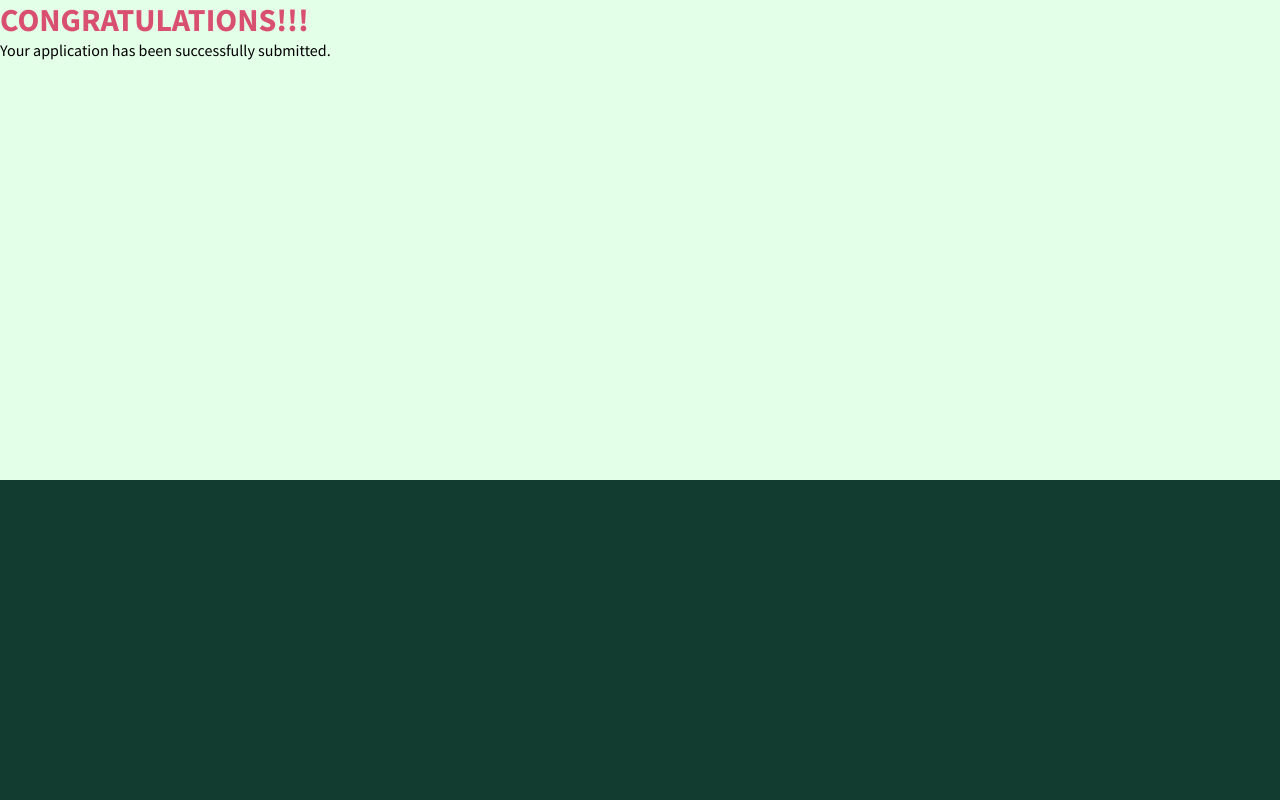
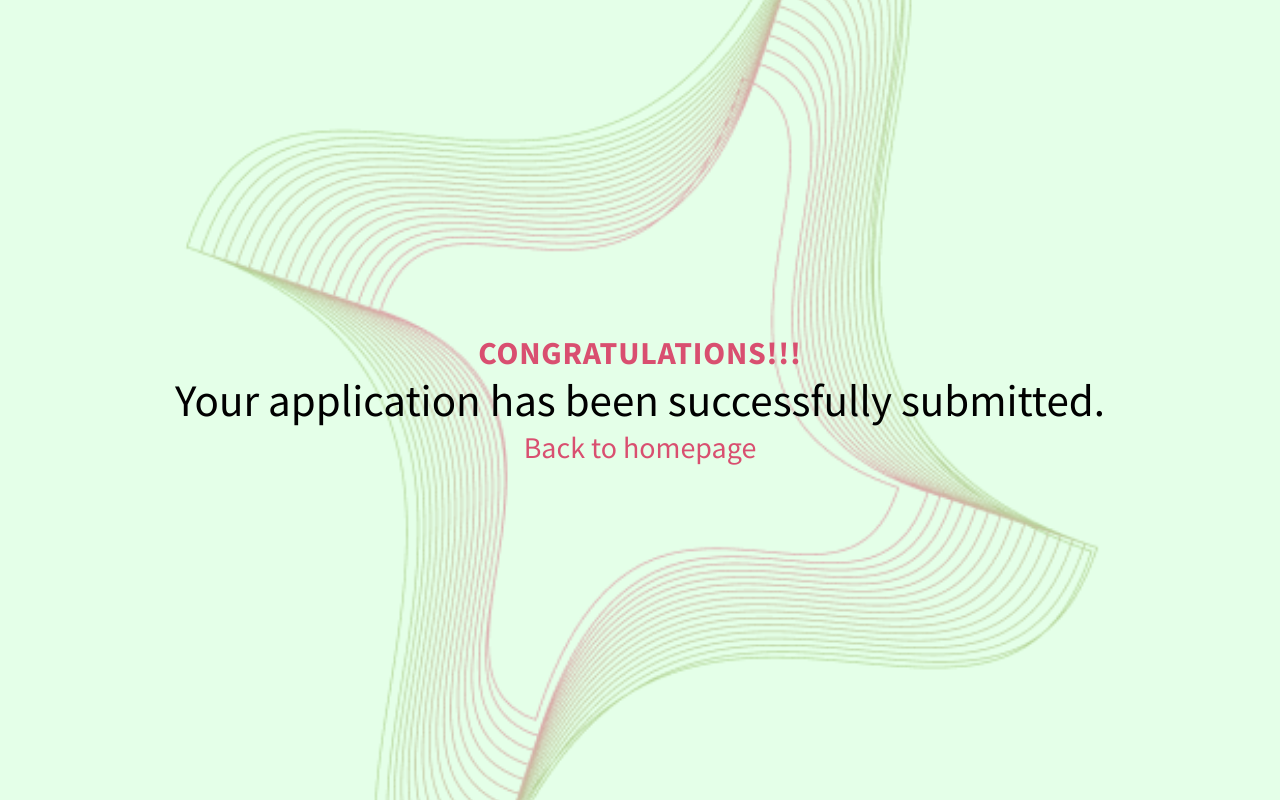
Before and after one commit to Mentor-Ntech/DLT-Website, a React (Create React App) app: page /congrat in a window 1280 px wide. Built offline with nearby package versions, Linux system fonts and the light colour scheme; no server answers.

Commit message:
congrats page navigation

```diff
--- a/src/pages/Congrat/Congrat.jsx
+++ b/src/pages/Congrat/Congrat.jsx
@@ -1,12 +1,13 @@
-import './Congrat.scss';
+import "./Congrat.scss";
 
 const Congrat = () => {
   return (
-    <div className='sectionCongrat'>
-      <h1>CONGRATULATIONS!!!</h1>
+    <div className="sectionCongrat">
+      <h2>CONGRATULATIONS!!!</h2>
       <p>Your application has been successfully submitted.</p>
+      <a href="/">Back to homepage</a>
     </div>
-  )
-}
+  );
+};
 
-export default Congrat
+export default Congrat;
--- a/src/pages/Congrat/Congrat.scss
+++ b/src/pages/Congrat/Congrat.scss
@@ -1,10 +1,25 @@
 .sectionCongrat {
-    background-color: #E4FFE8;
-    width: 100%;
-    height: 60vh;
+  background-image: url(../../assets/hero.png);
+  background-position: center;
+  background-repeat: no-repeat;
+  background-size: cover;
+  background-color: #e4ffe8;
+  display: flex;
+  flex-direction: column;
+  justify-content: center;
+  align-items: center;
+  text-align: center;
+  width: 100%;
+  height: 100vh;
+  font-size: 45px;
 
+  h2 {
+    color: var(--honey-color);
+  }
 
-    h1 {
-        color: var(--honey-color);
-    }
+  a {
+    text-decoration: none;
+    color: var(--honey-color);
+    font-size: 30px;
+  }
 }
--- a/src/pages/JoinUs/JoinUs.jsx
+++ b/src/pages/JoinUs/JoinUs.jsx
@@ -3,6 +3,8 @@ import * as yup from "yup";
 import { useForm } from "react-hook-form";
 import { yupResolver } from "@hookform/resolvers/yup";
 import { useState } from "react";
+import Congrat from "../Congrat/Congrat";
+import { Navigate } from "react-router-dom";
 
 import { client } from "../../client";
 
@@ -299,7 +301,7 @@ const JoinUs = () => {
           </div>
         </>
       ) : (
-        <div>Thank you</div>
+        <Navigate to="/congrat" replace={true} />
       )}
     </section>
   );
```
